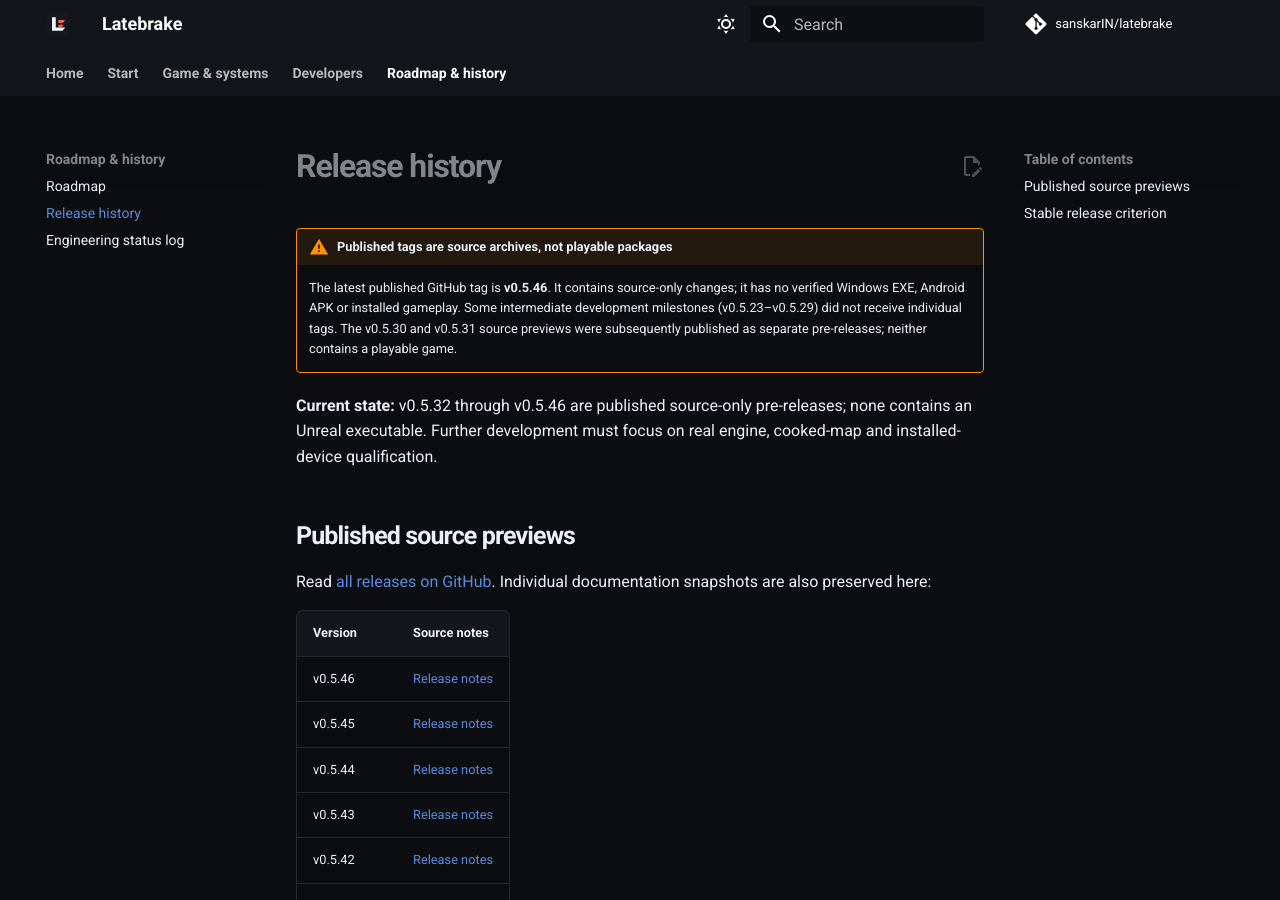
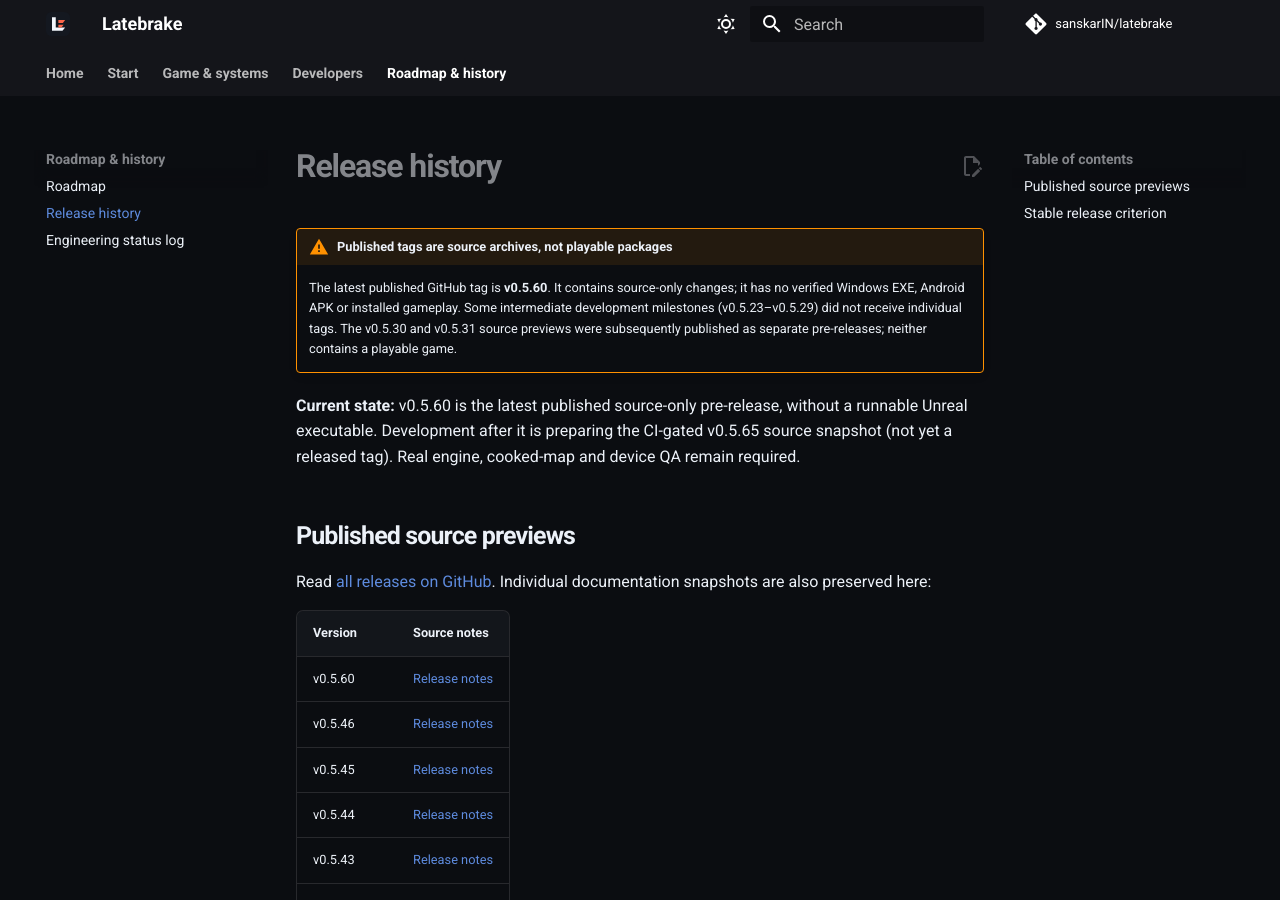
Before and after one commit to sanskarIN/latebrake, an MkDocs documentation site: the page built from docs/release-history.md, in a window 1280 px wide and 900 px high. Built offline with MkDocs 1.6.1 and Material for MkDocs 9.7.7, drawn with Linux system fonts in a browser that asks for light colours; comment, search, counter and statistics services are not loaded.

Commit message:
docs(history): list actual latest source tag and pending candidate

```diff
--- a/docs/release-history.md
+++ b/docs/release-history.md
@@ -1,9 +1,9 @@
 # Release history
 
 !!! warning "Published tags are source archives, not playable packages"
-    The latest published GitHub tag is **v0.5.46**. It contains source-only changes; it has no verified Windows EXE, Android APK or installed gameplay. Some intermediate development milestones (v0.5.23–v0.5.29) did not receive individual tags. The v0.5.30 and v0.5.31 source previews were subsequently published as separate pre-releases; neither contains a playable game.
+    The latest published GitHub tag is **v0.5.60**. It contains source-only changes; it has no verified Windows EXE, Android APK or installed gameplay. Some intermediate development milestones (v0.5.23–v0.5.29) did not receive individual tags. The v0.5.30 and v0.5.31 source previews were subsequently published as separate pre-releases; neither contains a playable game.
 
-**Current state:** v0.5.32 through v0.5.46 are published source-only pre-releases; none contains an Unreal executable. Further development must focus on real engine, cooked-map and installed-device qualification.
+**Current state:** v0.5.60 is the latest published source-only pre-release, without a runnable Unreal executable. Development after it is preparing the CI-gated v0.5.65 source snapshot (not yet a released tag). Real engine, cooked-map and device QA remain required.
 
 ## Published source previews
 
@@ -11,6 +11,7 @@ Read [all releases on GitHub](https://github.com/sanskarIN/latebrake/releases).
 
 | Version | Source notes |
 | --- | --- |
+| v0.5.60 | [Release notes](releases/v0.5.60.md) |
 | v0.5.46 | [Release notes](releases/v0.5.46.md) |
 | v0.5.45 | [Release notes](releases/v0.5.45.md) |
 | v0.5.44 | [Release notes](releases/v0.5.44.md) |
```
